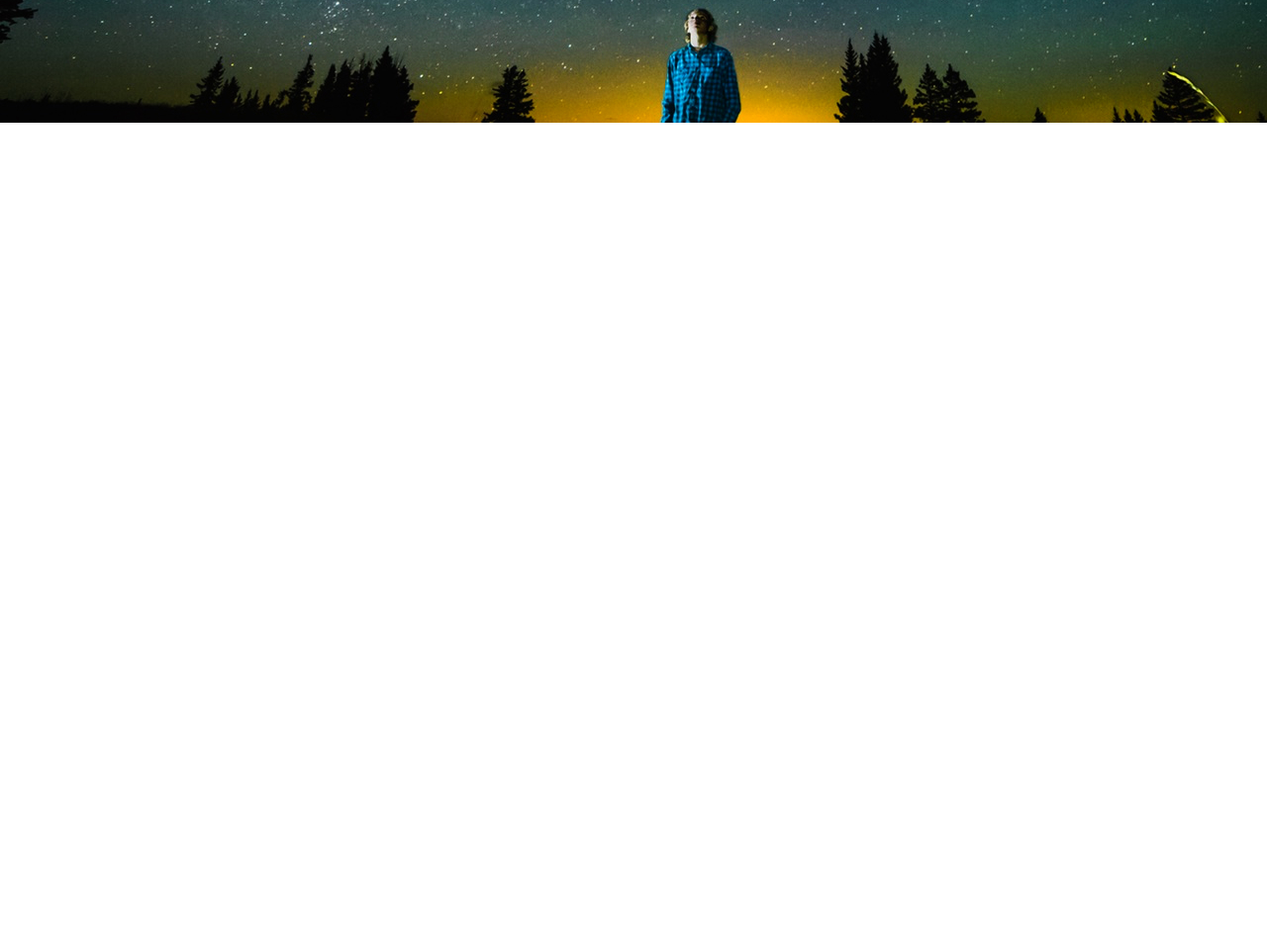
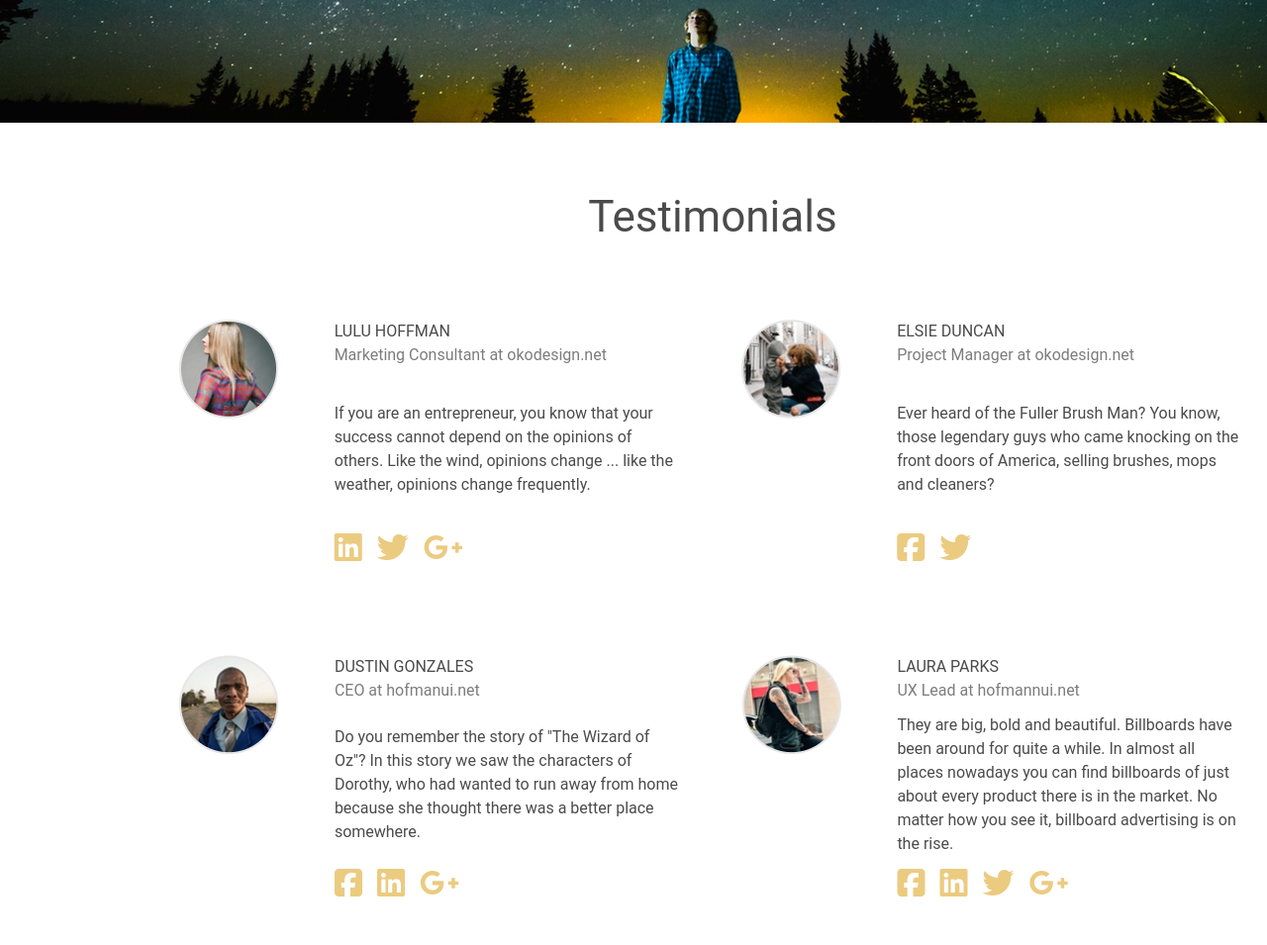
Before and after one commit to ronlechiht/HTML-CSS-Practice1, a website built with Parcel: page src/index.html in a window 1280 px wide. Shown: the part 2000-2955 px from the top of the page at 99% size. Built offline with nearby package versions, Linux system fonts and the light colour scheme; files whose address does not match are found by name.

Commit message:
Implement Section Testimonials

```diff
--- a/src/index.html
+++ b/src/index.html
@@ -83,6 +83,101 @@
       <div id="download-button"><a href="">DOWNLOAD</a></div>
     </section>
     <!-- End Section Download -->
+
+    <!-- Section Testimonials -->
+    <section class="testimonials">
+      <h1>Testimonials</h1>
+      <table class="test-table" >
+        <tr>
+          <td class="table-item">
+            <div id="content">
+              <img src="images/person1.jpg" alt="">
+              <div id="text">
+                <div id="p-group">
+                  <p id="name">LULU HOFFMAN</p>
+                  <p id="job">Marketing Consultant at okodesign.net</p>
+                </div>
+                <p>If you are an entrepreneur, you know that your <br>
+                  success cannot depend on the opinions of <br>
+                  others. Like the wind, opinions change ... like the <br>
+                  weather, opinions change frequently.</p>
+                <ul id="social">
+                  <li><a href=""><i class="fab fa-linkedin fa-2x"></i></a></li>
+                  <li><a href=""><i class="fab fa-twitter fa-2x"></i></a></li>
+                  <li><a href=""><i class="fab fa-google-plus-g fa-2x"></i></a></li>
+                </ul>
+              </div><!-- Text -->
+            </div><!-- Content -->
+          </td>
+          <td class="table-item">
+            <div id="content">
+              <img src="images/person2.jpg" alt="">
+              <div id="text">
+                <div id="p-group">
+                  <p id="name">ELSIE DUNCAN</p>
+                  <p id="job">Project Manager at okodesign.net</p>
+                </div>
+                <p>Ever heard of the Fuller Brush Man? You know, <br>
+                  those legendary guys who came knocking on the <br>
+                  front doors of America, selling brushes, mops <br>
+                  and cleaners?</p>
+                <ul id="social">
+                  <li><a href=""><i class="fab fa-facebook-square fa-2x"></i></a></li>
+                  <li><a href=""><i class="fab fa-twitter fa-2x"></i></a></li>
+                </ul>
+              </div><!-- Text -->
+            </div><!-- Content -->
+          </td>
+        </tr>
+        <tr>
+          <td class="table-item">
+            <div id="content">
+              <img src="images/person3.jpg" alt="">
+              <div id="text">
+                <div id="p-group">
+                  <p id="name">DUSTIN GONZALES</p>
+                  <p id="job">CEO at hofmanui.net</p>
+                </div>
+                <p>Do you remember the story of "The Wizard of <br>
+                  Oz"? In this story we saw the characters of <br>
+                  Dorothy, who had wanted to run away from home <br>
+                  because she thought there was a better place <br>
+                  somewhere.</p>
+                <ul id="social">
+                  <li><a href=""><i class="fab fa-facebook-square fa-2x"></i></a></li>
+                  <li><a href=""><i class="fab fa-linkedin fa-2x"></i></a></li>
+                  <li><a href=""><i class="fab fa-google-plus-g fa-2x"></i></a></li>
+                </ul>
+              </div><!-- Text -->
+            </div><!-- Content -->
+          </td>
+          <td class="table-item">
+            <div id="content">
+              <img src="images/person4.jpg" alt="">
+              <div id="text">
+                <div id="p-group">
+                  <p id="name">LAURA PARKS</p>
+                  <p id="job">UX Lead at hofmannui.net</p>
+                </div>
+                <p>They are big, bold and beautiful. Billboards have <br>
+                  been around for quite a while. In almost all <br>
+                  places nowadays you can find billboards of just <br>
+                  about every product there is in the market. No <br>
+                  matter how you see it, billboard advertising is on <br>
+                  the rise.</p>
+                <ul id="social">
+                  <li><a href=""><i class="fab fa-facebook-square fa-2x"></i></a></li>
+                  <li><a href=""><i class="fab fa-linkedin fa-2x"></i></a></li>
+                  <li><a href=""><i class="fab fa-twitter fa-2x"></i></a></li>
+                  <li><a href=""><i class="fab fa-google-plus-g fa-2x"></i></a></li>
+                </ul>
+              </div><!-- Text -->
+            </div><!-- Content -->
+          </td>
+        </tr>
+      </table>
+    </section>
+    <!-- End Section Testimonials -->
     <footer class="page-footer"></footer>
   </body>
 </html>
--- a/src/styles/index.css
+++ b/src/styles/index.css
@@ -176,6 +176,7 @@ header>h1 {
   margin-top: 1536px;
   display: flex;
   flex-direction: column;
+  position: absolute;
   align-items: center;
   color: #ffffff;
   background-image: url(../images/download-background.jpg);
@@ -211,3 +212,83 @@ header>h1 {
   text-decoration: none;
   color: #3c3c3c;
 }
+
+/* ---------------------------------------------------------------------------*\
+                              #SECTION TESTIMONIALS
+\*--------------------------------------------------------------------------- */
+
+.testimonials {
+  width: 1440px;
+  height: 876px;
+  margin-top: 2124px;
+  display: flex;
+  flex-direction: column;
+  position: absolute;
+  color: #4b4b4b;
+}
+
+.testimonials>h1 {
+  font-size: 44px;
+  font-weight: 400;
+  line-height: 48px;
+  align-self: center;
+  margin: 71px 0px 0px 0px;
+}
+
+.testimonials .test-table {
+  width: 1139px;
+  height: 681px;
+  align-self: center;
+  margin-top: 28px;
+}
+
+.test-table .table-item {
+  width: 554px;
+  height: 322px;
+  padding: 0;
+}
+
+.test-table .table-item #content {
+  display: flex;
+  flex-direction: row;
+  align-items: flex-start;
+  justify-content: space-around;
+}
+
+.table-item #text {
+  width: 353px;
+  height: 238px;
+  margin: 0px;
+  display: flex;
+  flex-direction: column;
+  align-content: flex-start;
+  justify-content: space-between;
+}
+
+.table-item #text p {
+  margin: 0px;
+  line-height: 24px;
+}
+
+.table-item #text #p-group {
+  font-size: 16px;
+  font-style: normal;
+  font-weight: 400;
+  line-height: 32px;
+}
+
+.table-item #text #job {
+  color: #7d7d7d;
+}
+
+.testimonials #social {
+  margin: 0px;
+  padding: 0px;
+  display: flex;
+  justify-content: flex-start;
+}
+
+.testimonials .fab {
+  color: #ebcb80;
+  padding-right: 15px;
+}
```
Also changed, not shown: src/images/person1.jpg (added), src/images/person2.jpg (added), src/images/person3.jpg (added), src/images/person4.jpg (added).
